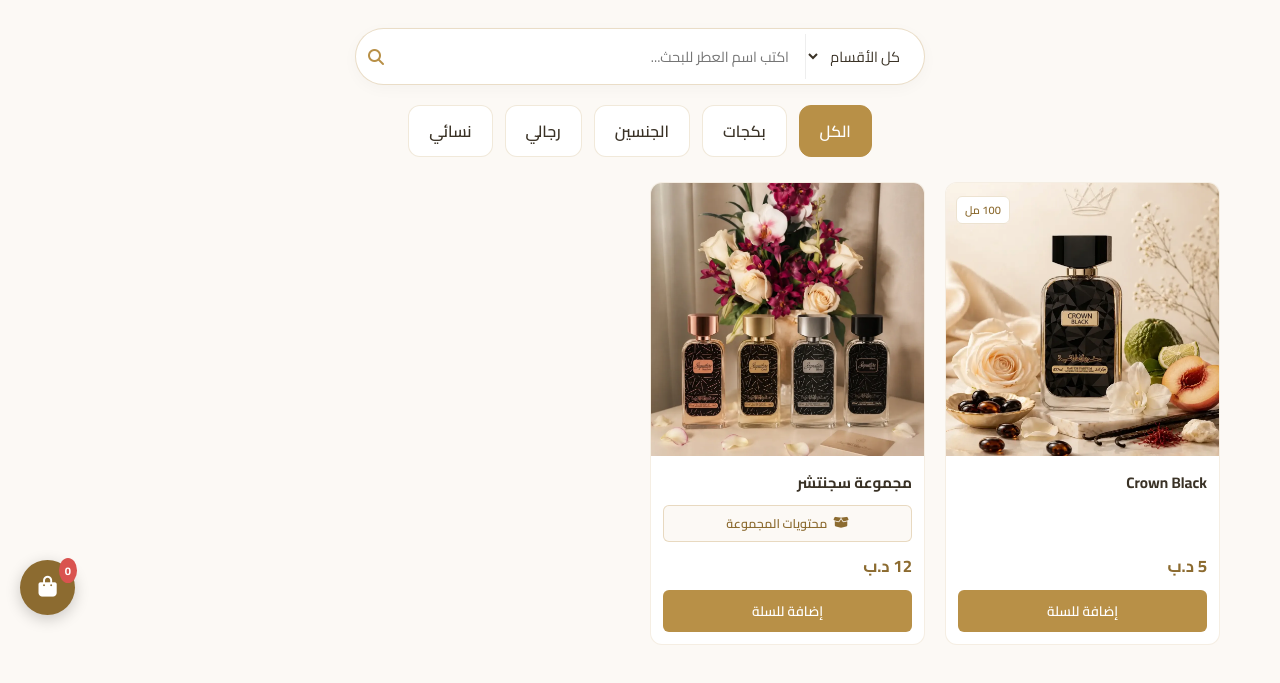
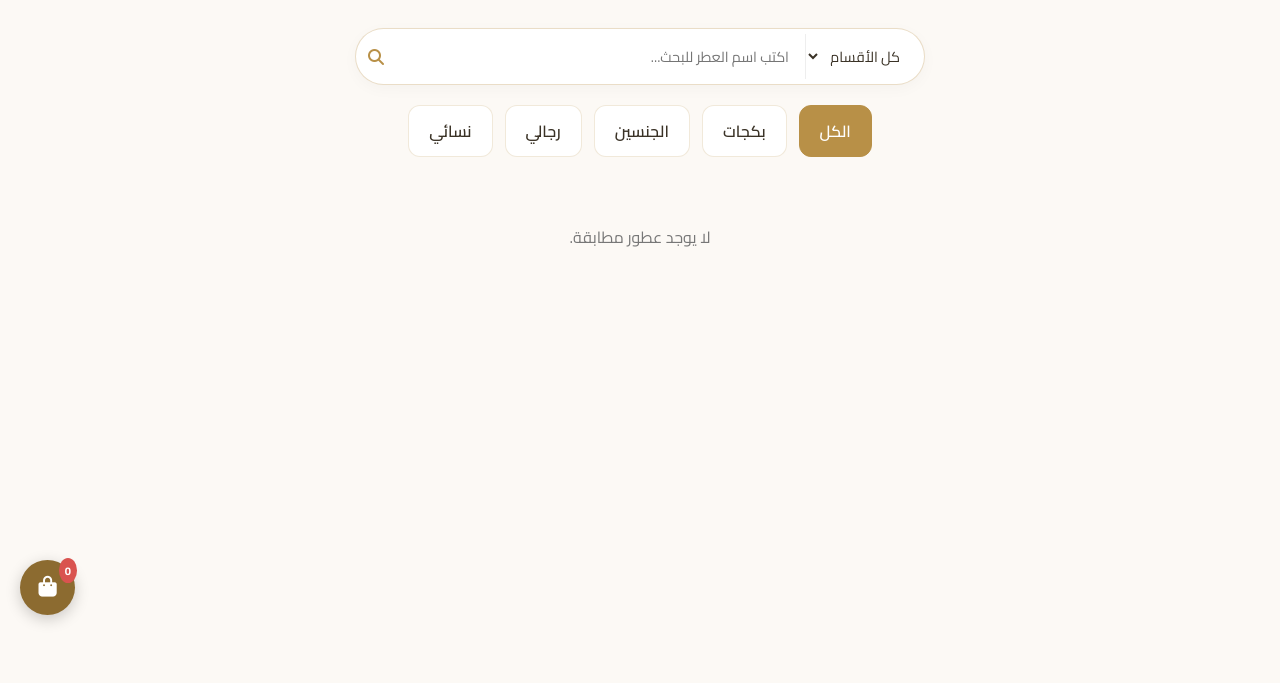
Before and after one commit to hasoonj20/Erth-AlDukhoun, a plain HTML site: page index.html in a window 1280 px wide. Shown: the part 165-848 px from the top of the page. After the commit the page ends 800 px from the top, so only its background shows below. Drawn offline with Linux system fonts and the light colour scheme; no server answers.

Commit message:
Add files via upload

```diff
--- a/index.html
+++ b/index.html
@@ -755,8 +755,6 @@
     <script>
         const STORE_WHATSAPP = "97336825523";
         let defaultProducts = [
-            { id: 1, name: "Crown Black", category: "unisex", image: "P/جنسين/Crown Black.jpg", sizes: [{ size: "100 مل", price: 5 }], isOutOfStock: false },
-            { id: 2, name: "مجموعة سجنتشر", category: "packages", image: "P/بكجات/مجموعة سجنتشر.jpg", sizes: [{ price: 12 }], contents: ["عطر سجنتشر أول 100 مل", "عطر سجنتشر ثاني 100 مل", "عطر سجنتشر ثالث 100 مل", "عطر سجنتشر رابع 100 مل"], isOutOfStock: false }
         ];
 
         let cart = [];
```
